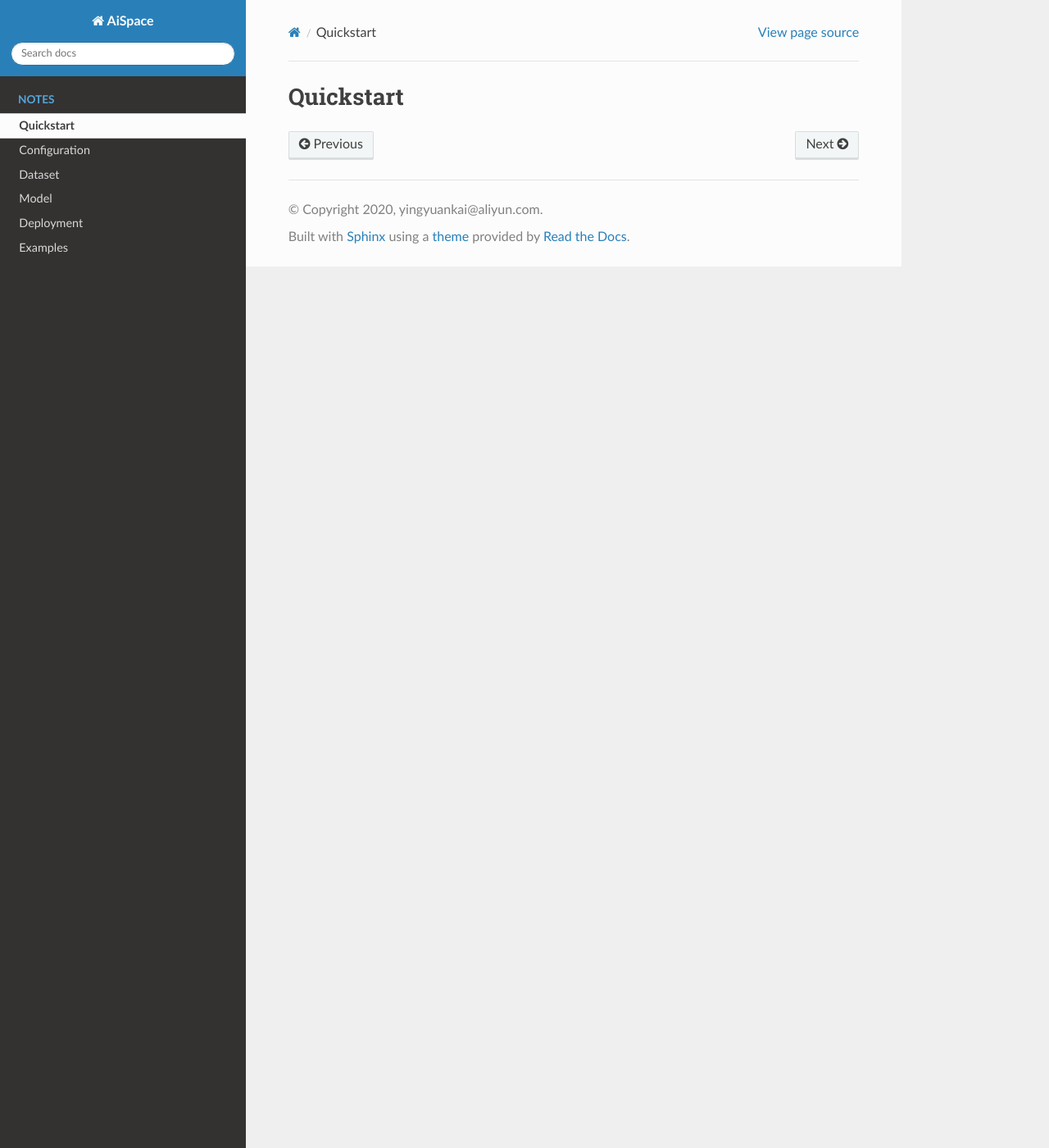
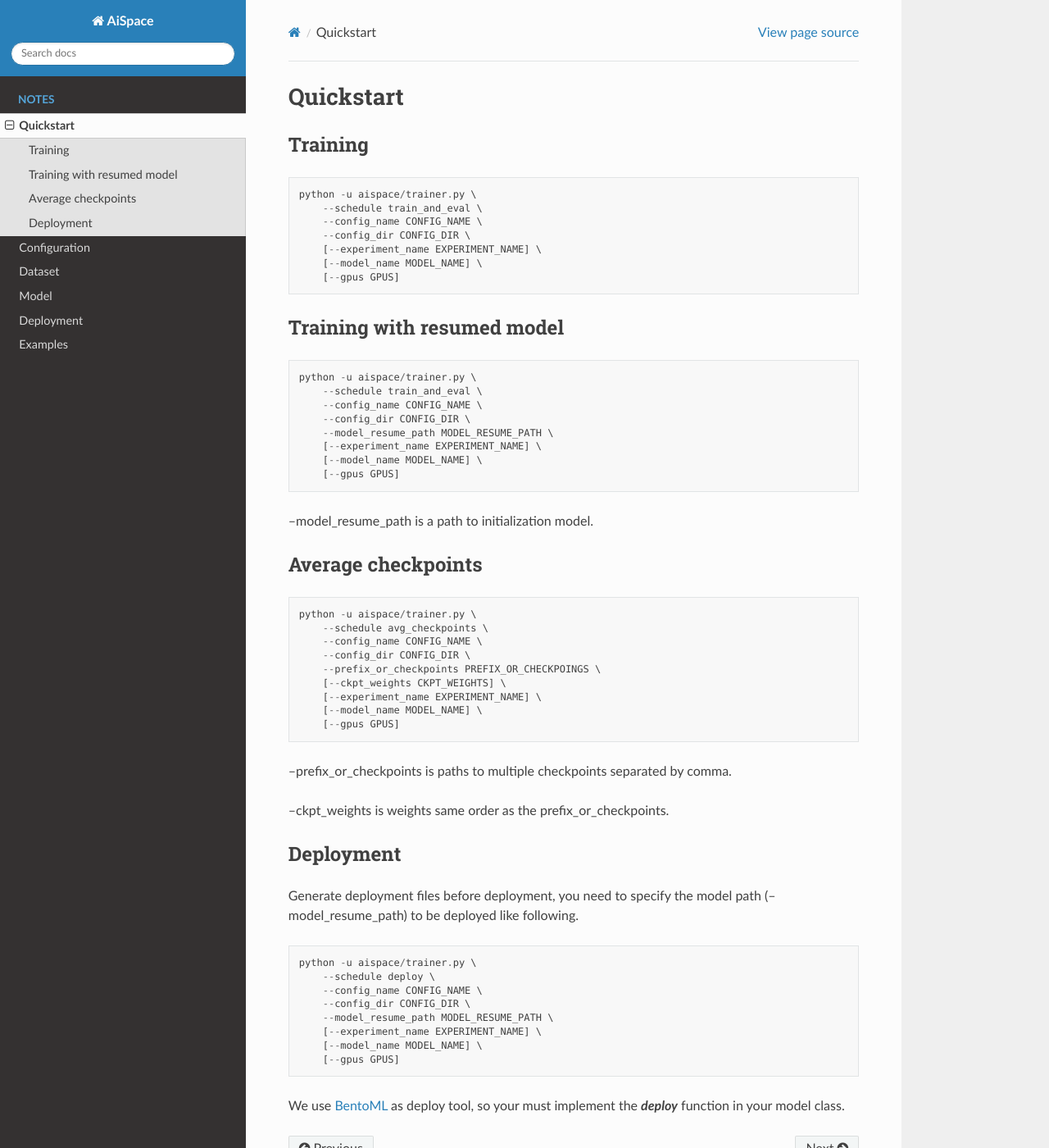
Before and after one commit to yingyuankai/AiSpace, a Sphinx documentation site: the page built from docs/source/quickstart.md, in a window 1280 px wide and 1400 px high. Shown: the whole window at 82% size. Built offline with Sphinx 7.4.7 and the Read the Docs theme 2.0.0, drawn with Linux system fonts in a browser that asks for light colours.

Commit message:
add quickstart.md doc

````diff
--- a/docs/source/quickstart.md
+++ b/docs/source/quickstart.md
@@ -1 +1,63 @@
 # Quickstart
+
+## Training
+
+```
+python -u aispace/trainer.py \
+    --schedule train_and_eval \
+    --config_name CONFIG_NAME \
+    --config_dir CONFIG_DIR \
+    [--experiment_name EXPERIMENT_NAME] \
+    [--model_name MODEL_NAME] \
+    [--gpus GPUS]
+```
+
+## Training with resumed model
+
+```
+python -u aispace/trainer.py \
+    --schedule train_and_eval \
+    --config_name CONFIG_NAME \
+    --config_dir CONFIG_DIR \
+    --model_resume_path MODEL_RESUME_PATH \
+    [--experiment_name EXPERIMENT_NAME] \
+    [--model_name MODEL_NAME] \
+    [--gpus GPUS]
+```
+
+--model_resume_path is a path to initialization model.
+
+## Average checkpoints
+
+```
+python -u aispace/trainer.py \
+    --schedule avg_checkpoints \
+    --config_name CONFIG_NAME \
+    --config_dir CONFIG_DIR \
+    --prefix_or_checkpoints PREFIX_OR_CHECKPOINGS \
+    [--ckpt_weights CKPT_WEIGHTS] \
+    [--experiment_name EXPERIMENT_NAME] \
+    [--model_name MODEL_NAME] \
+    [--gpus GPUS]
+```
+
+--prefix_or_checkpoints is paths to multiple checkpoints separated by comma.
+
+--ckpt_weights is weights same order as the prefix_or_checkpoints.
+
+## Deployment
+
+Generate deployment files before deployment, you need to specify the model path (--model_resume_path) to be deployed like following.
+
+```
+python -u aispace/trainer.py \
+    --schedule deploy \
+    --config_name CONFIG_NAME \
+    --config_dir CONFIG_DIR \
+    --model_resume_path MODEL_RESUME_PATH \
+    [--experiment_name EXPERIMENT_NAME] \
+    [--model_name MODEL_NAME] \
+    [--gpus GPUS]
+```
+
+We use [BentoML](https://github.com/bentoml/BentoML) as deploy tool, so your must implement the ***deploy*** function in your model class.
````
